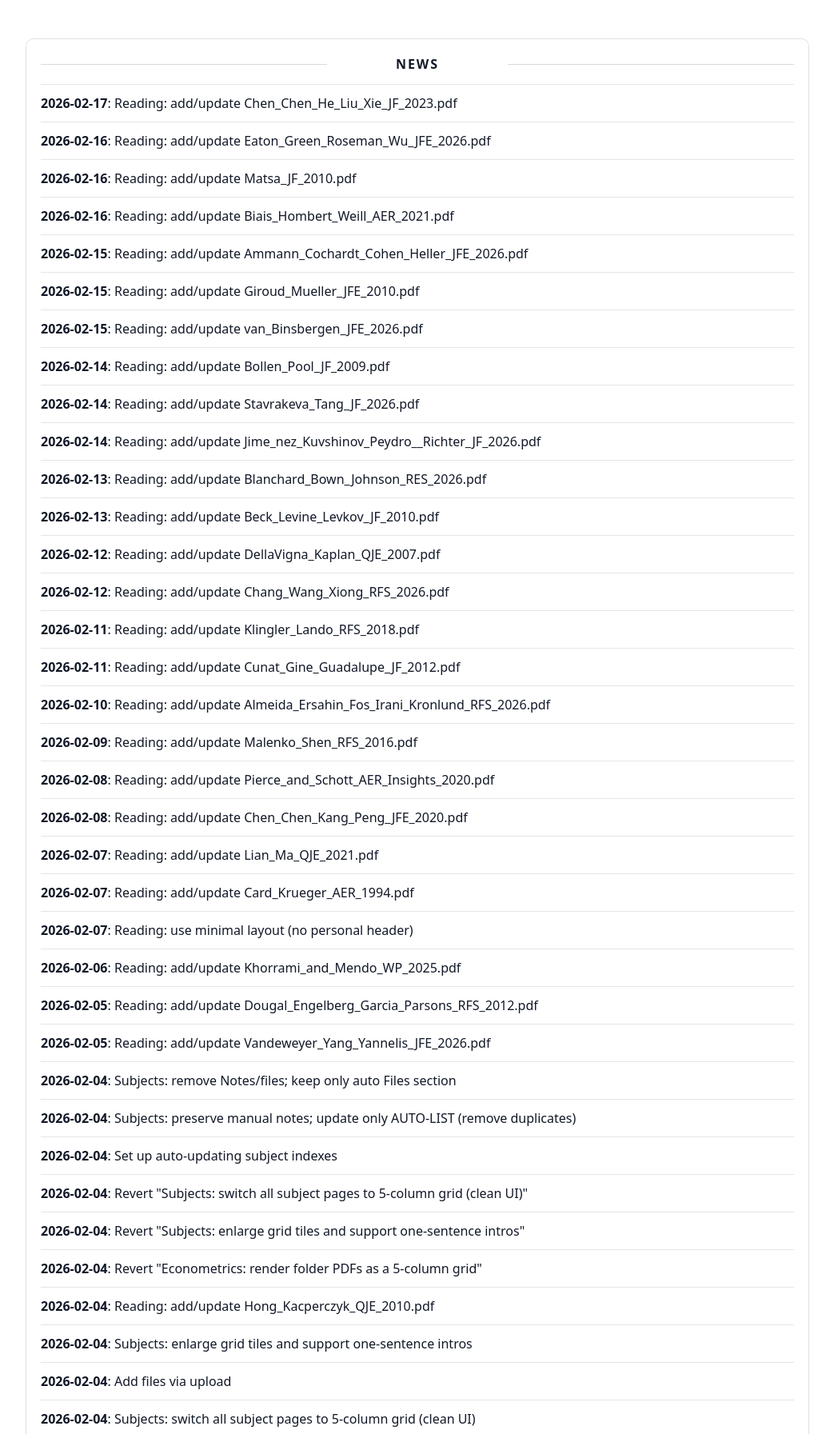
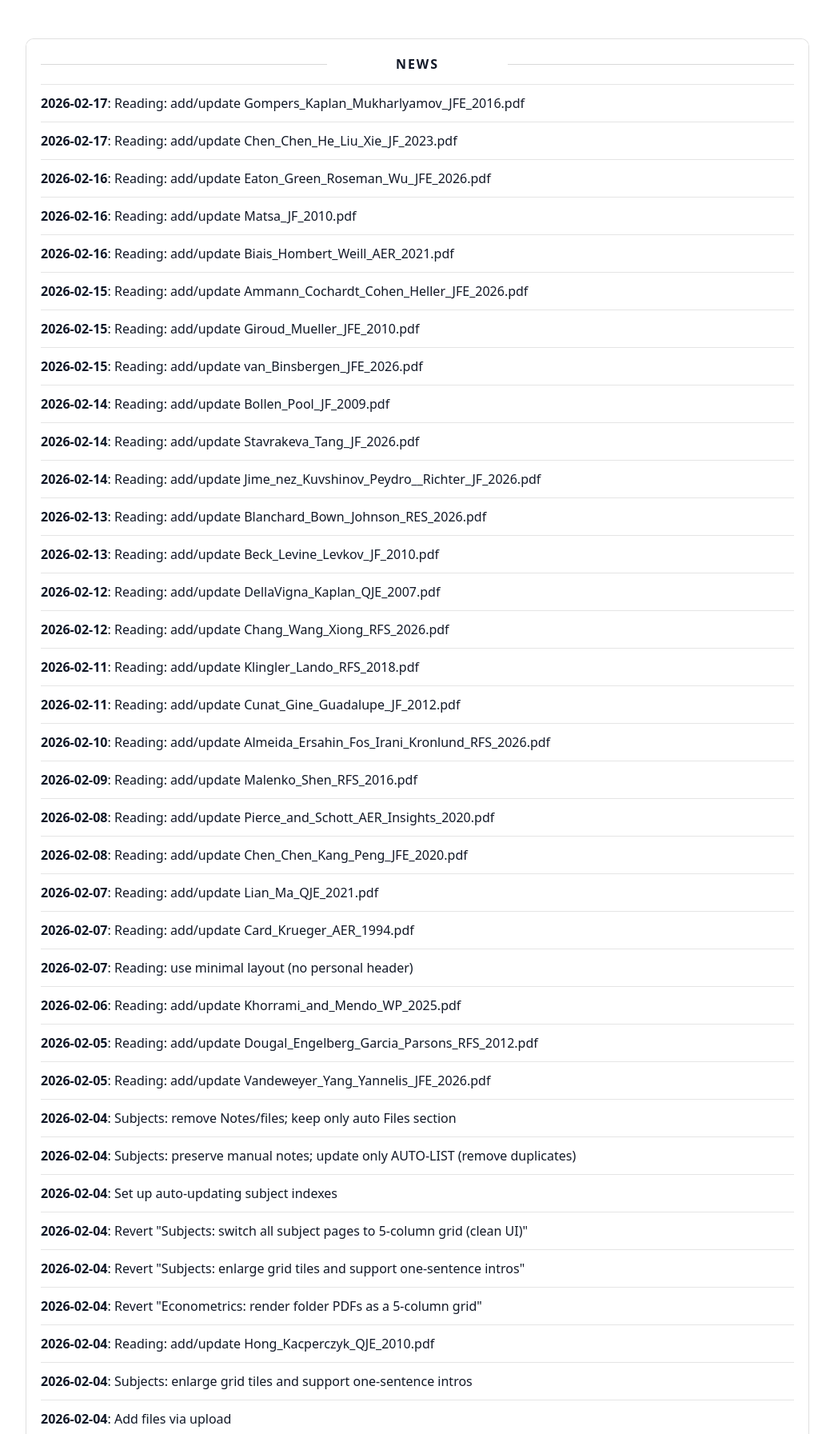
Before and after one commit to yaxinzn/study-archive, a Jekyll site: the page built from updates/index.md, in a window 1280 px wide, cut to the strip 476-2269 px from the top of the page. Shown: the whole strip at 80% size, without its empty margins (118-1161 px from the left). Built offline with Jekyll 4.4.1, drawn with Linux system fonts in a browser that asks for light colours; some of the changed text lies outside the part shown.

Commit message:
chore: update NEWS feed

```diff
--- a/_data/news.yml
+++ b/_data/news.yml
@@ -1,4 +1,7 @@
 # Auto-generated update history (sorted newest -> oldest). Do not edit manually.
+- ts: "1771325379"
+  date: "2026-02-17"
+  title: "Reading: add/update Gompers_Kaplan_Mukharlyamov_JFE_2016.pdf"
 - ts: "1771318836"
   date: "2026-02-17"
   title: "Reading: add/update Chen_Chen_He_Liu_Xie_JF_2023.pdf"
```
